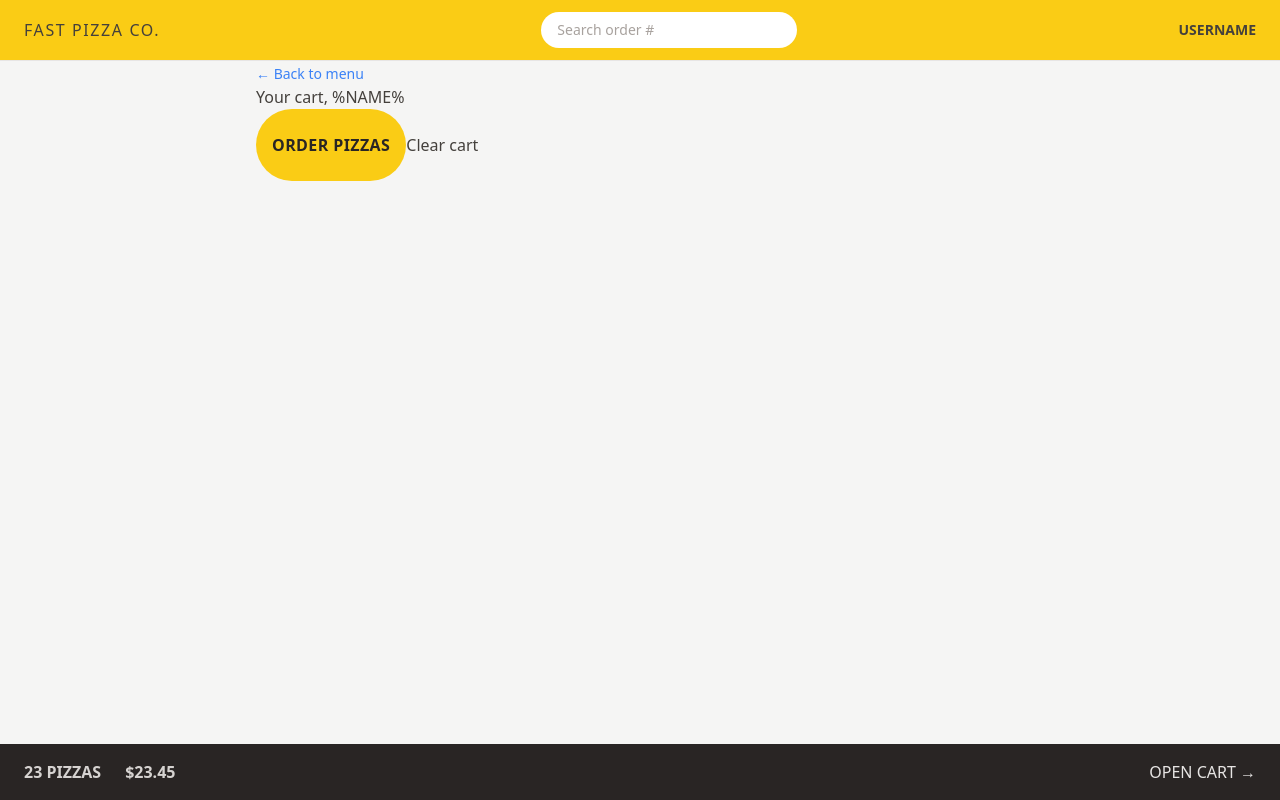
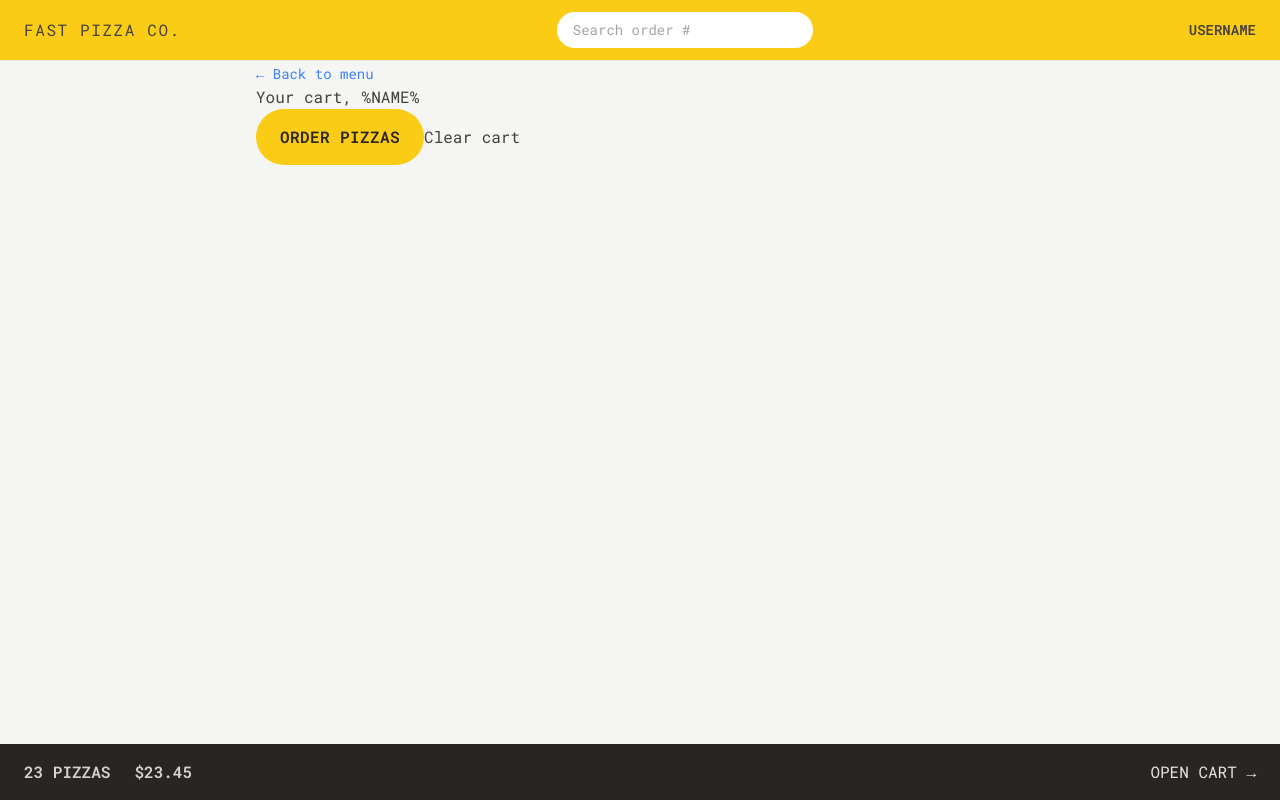
Before and after one commit to DamienAmbient/pizzaBoost, a React (Vite) app: page /cart in a window 1280 px wide. Built offline with nearby package versions, Linux system fonts and the light colour scheme.

Commit message:
tailwind styling menu

```diff
--- a/index.html
+++ b/index.html
@@ -5,6 +5,12 @@
     <link rel="icon" type="image/svg+xml" href="/vite.svg" />
     <meta name="viewport" content="width=device-width, initial-scale=1.0" />
     <title>Vite + React</title>
+    <link rel="preconnect" href="https://fonts.googleapis.com" />
+    <link rel="preconnect" href="https://fonts.gstatic.com" crossorigin />
+    <link
+      href="https://fonts.googleapis.com/css2?family=Roboto+Mono:wght@300;400;500;600;700&display=swap"
+      rel="stylesheet"
+    />
   </head>
   <body class="bg-stone-100 text-stone-700">
     <div id="root"></div>
--- a/src/features/cart/Cart.jsx
+++ b/src/features/cart/Cart.jsx
@@ -36,7 +36,9 @@
       <h2>Your cart, %NAME%</h2>
 
       <div>
-        <Button to="/order/new">Order pizzas</Button>
+        <Button to="/order/new" type="primary">
+          Order pizzas
+        </Button>
 
         <button>Clear cart</button>
       </div>
--- a/src/features/menu/Menu.jsx
+++ b/src/features/menu/Menu.jsx
@@ -6,7 +6,7 @@
   const menu = useLoaderData();
 
   return (
-        <ul>
+    <ul className="divide-y divide-stone-200 px-2">
       {menu.map((pizza) => (
         <MenuItem pizza={pizza} key={pizza.id}></MenuItem>
       ))}
--- a/src/features/menu/MenuItem.jsx
+++ b/src/features/menu/MenuItem.jsx
@@ -1,20 +1,31 @@
+import Button from "../../ui/Button";
 import { formatCurrency } from "../../utilities/helpers";
 
 function MenuItem({ pizza }) {
   const { id, name, unitPrice, ingredients, soldOut, imageUrl } = pizza;
 
   return (
-        <li>
-            <img src={imageUrl} alt={name} />
-            <div>
-                <p>{name}</p>
-                <p>{ingredients.join(", ")}</p>
-                <div>
+    <li className="flex gap-4 py-2">
+      <img
+        src={imageUrl}
+        alt={name}
+        className={`h-24 ${soldOut ? "opacity-70 grayscale" : ""}`}
+      />
+      <div className="flex grow flex-col pt-0.5">
+        <p className="font-medium">{name}</p>
+        <p className="text-sm capitalize italic text-stone-500">
+          {ingredients.join(", ")}
+        </p>
+        <div className="mt-auto flex items-center justify-between">
           {!soldOut ? (
-                        <p>{formatCurrency(unitPrice)}</p>
+            <p className="text-sm">{formatCurrency(unitPrice)}</p>
           ) : (
-                        <p>Sold out</p>
+            <p className="text-sm font-medium uppercase text-stone-500">
+              Sold out
+            </p>
           )}
+
+          <Button type="small">Add to cart</Button>
         </div>
       </div>
     </li>
--- a/src/features/order/CreateOrder.jsx
+++ b/src/features/order/CreateOrder.jsx
@@ -82,7 +82,7 @@
 
         <div>
           <input type="hidden" name="cart" value={JSON.stringify(cart)} />
-          <Button disabled={isSubmitting}>
+          <Button disabled={isSubmitting} type="primary">
             {isSubmitting ? "Placing order" : "Order now"}
           </Button>
         </div>
--- a/src/features/user/CreateUser.jsx
+++ b/src/features/user/CreateUser.jsx
@@ -24,7 +24,7 @@
 
       {username !== "" && (
         <div>
-          <Button>Start ordering</Button>
+          <Button type="primary">Start ordering</Button>
         </div>
       )}
     </form>
--- a/src/index.css
+++ b/src/index.css
@@ -6,13 +6,11 @@
   .input {
     @apply w-full rounded-full border border-stone-200 px-4 py-2 text-sm transition-all duration-300 placeholder:text-stone-400 focus:outline-none focus:ring focus:ring-yellow-400 md:px-6 md:py-3;
   }
-}
 
-/* https://dev.to/afif/i-made-100-css-loaders-for-your-next-project-4eje */
   .loader {
     width: 45px;
     aspect-ratio: 0.75;
-  --c: no-repeat linear-gradient(#333 0 0);
+    --c: no-repeat linear-gradient(theme(colors.stone.800) 0 0);
     background:
       var(--c) 0% 50%,
       var(--c) 50% 50%,
@@ -47,3 +45,6 @@
         100% 100%;
     }
   }
+}
+
+/* https://dev.to/afif/i-made-100-css-loaders-for-your-next-project-4eje */
--- a/src/ui/Button.jsx
+++ b/src/ui/Button.jsx
@@ -1,18 +1,23 @@
 import { Link } from "react-router-dom";
 
-function Button({ children, disabled, to }) {
-  const className =
-    "inline-block rounded-full bg-yellow-400 px-4 py-3 font-semibold uppercase tracking-wide text-stone-800 transition-colors duration-300 hover:bg-yellow-300 focus:outline-none focus:ring focus:ring-yellow-300 focus:ring-offset-2 disabled:cursor-not-allowed sm:px-4 sm:py-6";
+function Button({ children, disabled, to, type }) {
+  const base =
+    "inline-block rounded-full bg-yellow-400  font-semibold uppercase tracking-wide text-stone-800 transition-colors duration-300 hover:bg-yellow-300 focus:outline-none focus:ring focus:ring-yellow-300 focus:ring-offset-2 disabled:cursor-not-allowed ";
+
+  const styles = {
+    primary: base + " px-4 py-3 md:px-6 md:py-4",
+    small: base + " px-4 py-2 md:px-5 md:py-2.5 text-xs",
+  };
 
   if (to)
     return (
-      <Link to={to} className={className}>
+      <Link to={to} className={styles[type]}>
         {children}
       </Link>
     );
 
   return (
-    <button disabled={disabled} className={className}>
+    <button disabled={disabled} className={styles[type]}>
       {children}
     </button>
   );
--- a/src/ui/Header.jsx
+++ b/src/ui/Header.jsx
@@ -4,7 +4,7 @@
 
 function Header() {
   return (
-    <header className="flex items-center justify-between border-b border-stone-200 bg-yellow-400 px-4 py-3 uppercase sm:px-6">
+    <header className="flex items-center justify-between border-b border-stone-200 bg-yellow-400 px-4 py-3  uppercase sm:px-6">
       <Link to="/" className="tracking-widest">
         Fast Pizza Co.
       </Link>
--- a/src/ui/Loader.jsx
+++ b/src/ui/Loader.jsx
@@ -1,5 +1,9 @@
 function Loader() {
-    return <div className="loader"></div>;
+  return (
+    <div className="absolute inset-0 flex items-center justify-center bg-slate-200/20 backdrop-blur-sm">
+      <div className="loader"></div>;
+    </div>
+  );
 }
 
 export default Loader;
--- a/tailwind.config.js
+++ b/tailwind.config.js
@@ -1,8 +1,16 @@
 /** @type {import('tailwindcss').Config} */
 export default {
-    content: ["./index.html", "./src/**/*.{js,ts,jsx,tsx}"],
-    theme: {
-        extend: {},
+  content: ["./index.html", "./src/**/*.{js,ts,jsx,tsx}"],
+  theme: {
+    fontFamily: {
+      sans: "Roboto Mono, monospace",
     },
-    plugins: [],
+
+    extend: {
+      height: {
+        screen: "100dvh",
+      },
+    },
+  },
+  plugins: [],
 };
```
Lines whose indentation alone changed are shown as unchanged.
